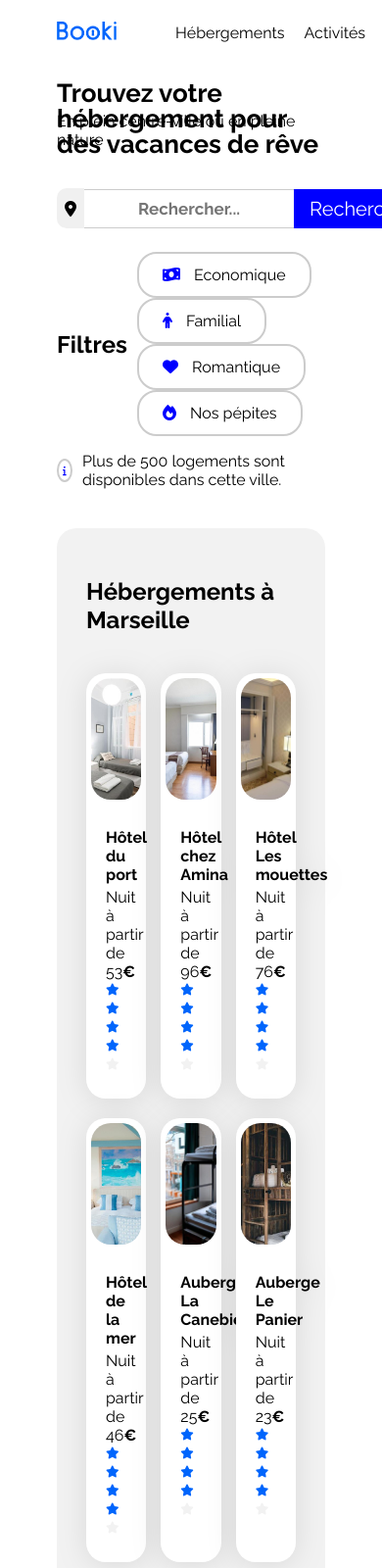
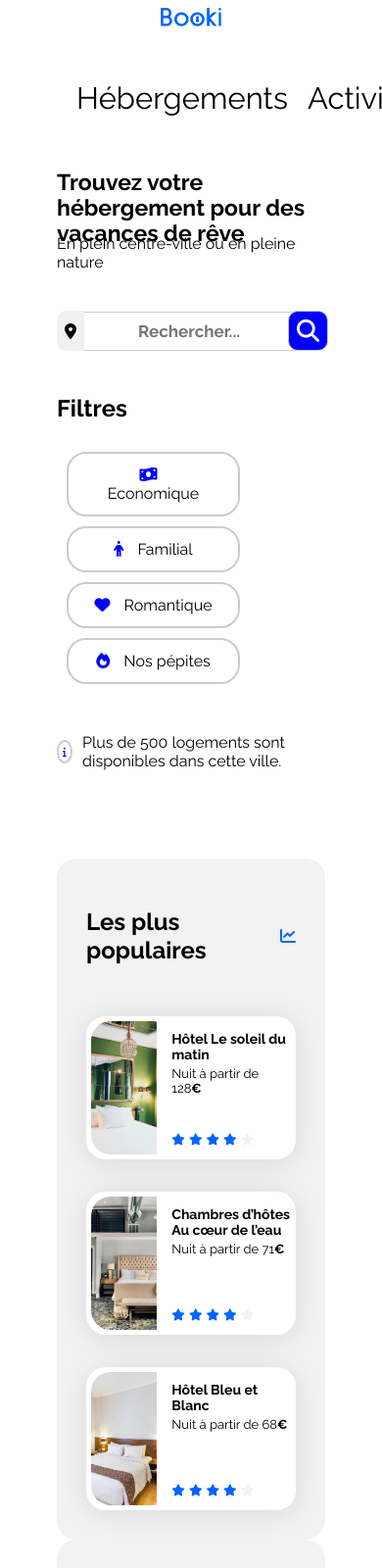
Before and after one commit to Enzov59/Booki-Project, a plain HTML site: page index.html in a window 390 px wide. Shown: the top 1600 px of the page at 98% size. Drawn offline with Linux system fonts and the light colour scheme.

Commit message:
Medias Query

```diff
--- a/css/style.css
+++ b/css/style.css
@@ -442,5 +442,134 @@ footer {
 
 /* Small devices (phones, less than 768px) */
 @media (max-width: 767.98px) {
-    /* ... */
+
+    header {
+        flex-direction: column; /* Change la direction des éléments de flexbox en colonne */
+        align-items: center; /* Centre les éléments horizontalement */
+        width: 100%;
+    }
+
+    .logo {
+        margin-bottom: 20px; /* Ajoute de l'espace sous le logo */
+    }
+
+    nav {
+        width: 100%; /* Utilise toute la largeur disponible */
+        font-size: 31px
+    }
+
+    nav ul {
+        justify-content: space-between; /* Centre les éléments de navigation horizontalement */
+        padding: 0;
+    }
+
+    nav ul + ul {
+        margin-left: 20px; /* Ajoute un espace de 20px entre les éléments <ul> suivants */
+    }
+
+    .titre-container {
+        margin-bottom: 40px; /* Ajoute une marge en bas de chaque titre de section */
+    }
+
+    h1{
+        font-size: 23px;
+    }
+
+    .search-button {
+        padding: 8px; /* Ajustez la taille du bouton si nécessaire */
+    }
+
+    .search-button span.searching-icon {
+        display: inline-block; /* Afficher l'icône uniquement sur mobile */
+    }
+
+    .search-button span.searching-icon i {
+        font-size: 23px; /* Ajustez la taille de l'icône si nécessaire */
+    }
+
+
+    .search-button {
+        border-top-left-radius: 10px; /* Arrondir le coin supérieur gauche */
+        border-bottom-left-radius: 10px; /* Arrondir le coin inférieur gauche */
+        border: 1px solid #ccc; /* Ajouter une bordure pour un meilleur contraste */
+        margin-left: -6px;
+        /* Pour cacher le texte sur mobile */
+        font-size: 0; /* Masquer le texte */
+    }
+
+    .filters {
+        display: flex;
+        flex-wrap: wrap;
+    }
+
+    .filter-buttons {
+        margin-top: 10px;
+        display: flex;
+        flex-wrap: wrap;
+        width: 100%;
+    }
+
+    .custom-button {
+        margin-right: 10px;
+        margin-bottom: 10px;
+        width: 177px;
+    }
+
+    .custom-button span {
+        font-size: 90%;
+    }
+
+
+    .populaires {
+        width: 100%;
+        margin-top: 50px;
+        order: 1;
+    }
+
+    .populaires-cards {
+        display: flex;
+        flex-direction: row;
+        flex-direction: column;
+    }
+
+    .populaires-cards a {
+        width: 100%;
+    }
+
+    .populaires-cards .card-title {
+        font-size: 14px;
+    }
+
+    .populaires-cards .card-subtitle {
+        font-size: 13px;
+    }
+
+    .hebergements {
+        width: 100%;
+        order: 2;
+    }
+
+    .hebergements-cards .card {
+        width: 100%;
+    }
+
+    .activites-cards {
+        display: flex;
+        flex-direction: column;
+
+    }
+    .activite-card {
+        width: 100%;
+    }
+
+    .footer-container {
+        flex-direction: column; /* Afficher les colonnes les unes sous les autres */
+    }
+
+    .footer-column {
+        width: 100%;
+        margin-bottom: 20px;
+        margin-left: 30px;
+    }
+
 }
--- a/index.html
+++ b/index.html
@@ -40,8 +40,8 @@
               <i class="fas fa-map-marker-alt"></i>
             </div>
             <input type="text" placeholder="Rechercher...">
-            <button class="search-button">Rechercher</button>
-          </div>
+            <button class="search-button"><span class="searching-icon"><i class="fas fa-search"></i></span>Rechercher</button>
+        </div>
           <div class="line"></div>
         <section class="filters">
             <h2 class="section-title">Filtres</h2>
```
